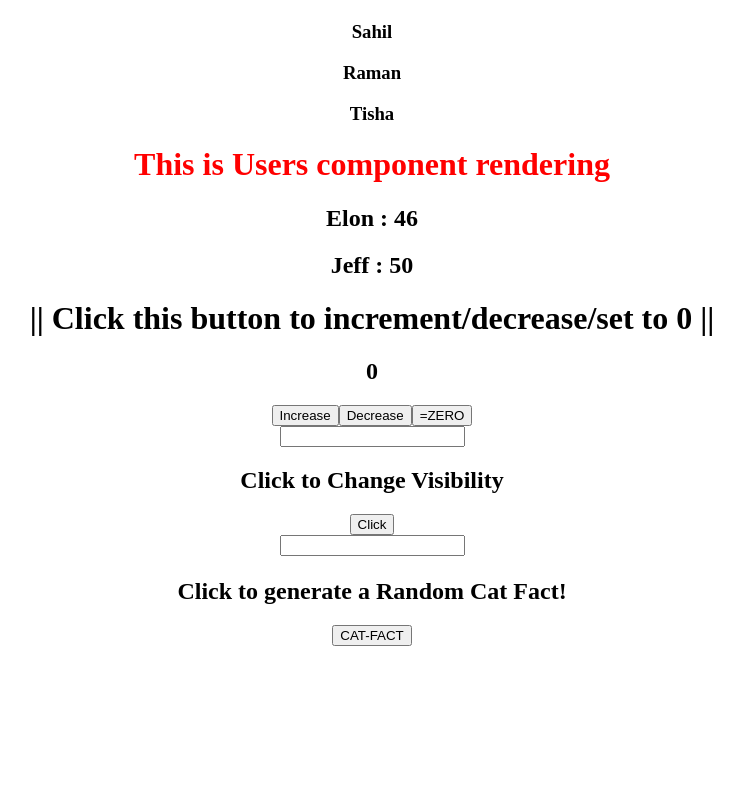
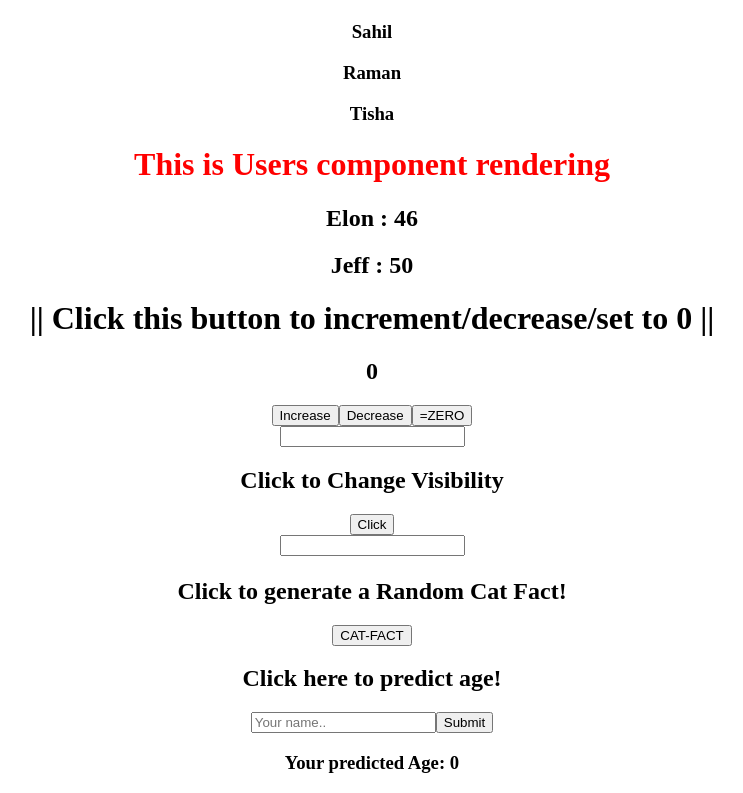
Before and after one commit to Sid-0602/React-Framework, a React (Create React App) app in the folder react-basics/: page / in a window 1280 px wide. Shown: the part 564-1357 px from the top of the page, without its empty margins (268-1011 px from the left). Before the commit the page ends 1226 px from the top, so only its background shows below. Built offline with nearby package versions, Linux system fonts and the light colour scheme; no server answers.

Commit message:
Data fetching from APIs

```diff
--- a/react-basics/src/App.js
+++ b/react-basics/src/App.js
@@ -53,13 +53,26 @@ function App() {
 
   //fetch data using Axios library:
   const [Catfact,setCatfact] = useState("");
+
+  const fetchCatFact = () =>{
+    Axios.get("https://catfact.ninja/fact").then((res)=>{
+    setCatfact(res.data.fact);
+    });
+  };
   //we use useEffect to stop the api hits run indefenitely:
   useEffect(()=>{
-    Axios.get("https://catfact.ninja/fact").then((res)=>{
-    setCatfact(res.data.fact);
-  });
+    fetchCatFact(); //function call.
   },[]);
 
+  //fetch age data:
+  const [name,setName] = useState("");
+  const [predictedAge, setPredictedAge] = useState(0);
+  const fetchAgeData = ()=>{
+    Axios.get(`https://api.agify.io/?name=${name}`).then((res)=>{
+      setPredictedAge(res.data.age);
+      console.log(res.data);
+    })
+  }
   //this is how component is called into main App function.
   return (<div className={styles.App}>
     <User name="Siddhant" age={21} email="sid@gmail.com"/>
@@ -106,9 +119,19 @@ function App() {
 
     <div>
       <h2>Click to generate a Random Cat Fact!</h2>
-      <button >CAT-FACT</button>
+      <button onClick={fetchCatFact}>CAT-FACT</button>
       <p>{Catfact}</p>
     </div>
+    <div>
+      <h2>Click here to predict age!</h2>
+      <input placeholder="Your name.."
+      onChange={(event)=>{
+        setName(event.target.value);
+      }}></input><button onClick={fetchAgeData}>Submit</button>
+      <h3>Your predicted Age: {predictedAge}</h3>
+    </div>
+
+
   </div> )
 }
 
--- a/react-basics/src/index.js
+++ b/react-basics/src/index.js
@@ -5,7 +5,5 @@ import App from './App';
 
 const root = ReactDOM.createRoot(document.getElementById('root'));
 root.render(
-  <React.StrictMode>
-    <App />
-  </React.StrictMode>
+  <App />
 );
```
